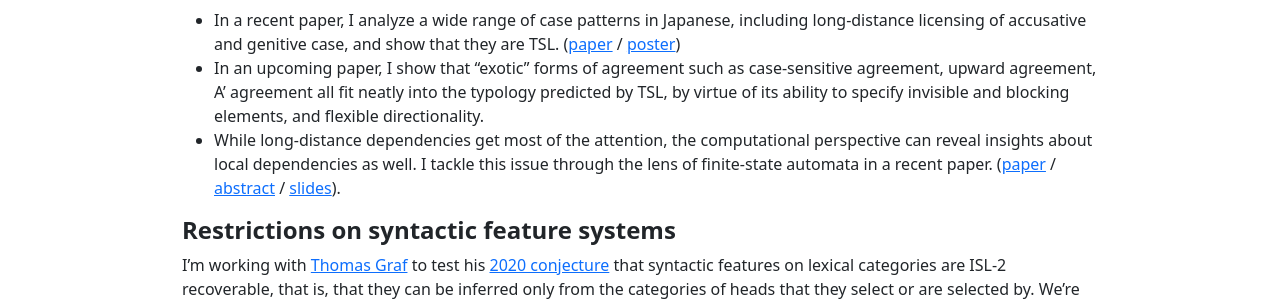
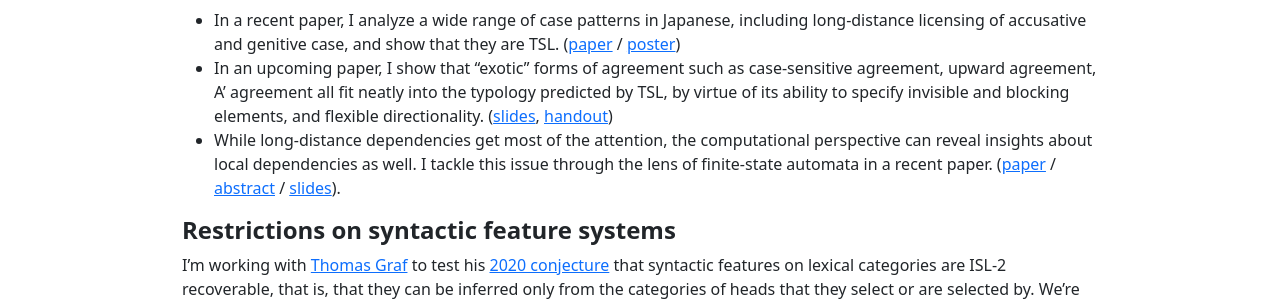
Before and after one commit to khanson679/khanson679.github.io, a Jekyll site: the page built from research.md, in a window 1280 px wide. Shown: the part 379-680 px from the top of the page. Built offline with Jekyll 4.4.1, drawn with Linux system fonts in a browser that asks for light colours.

Commit message:
Add NYU slides/handout.

```diff
--- a/research.md
+++ b/research.md
@@ -12,7 +12,7 @@ I'm primarily interested in syntax (sentence structure), computational linguisti
 Recent work suggests that a wide array of syntactic phenomena fall under the formal class TSL (tier-based strictly local), mirroring earlier findings in phonology and morphology. Syntactic phenomena studied to date include movement ([Graf 2022][graf2022-typology]), case ([Vu et al. 2019][vu.etal2019]), and licensing of anaphora and NPIs ([Graf & Shafiei 2019][graf.shafiei2019]). These results are promising, but the large degree of variation across languages combined the with abstractness of syntactic representations means that further cross-linguistic surveys and in-depth case studies are needed. My work focuses on the the typology of case and agreement configurations.
 
 - In a recent paper, I analyze a wide range of case patterns in Japanese, including long-distance licensing of accusative and genitive case, and show that they are TSL. ([paper][jpn-case] / [poster][jpn-case-poster])
-- In an upcoming paper, I show that "exotic" forms of agreement such as case-sensitive agreement, upward agreement, A' agreement all fit neatly into the typology predicted by TSL, by virtue of its ability to specify invisible and blocking elements, and flexible directionality.
+- In an upcoming paper, I show that "exotic" forms of agreement such as case-sensitive agreement, upward agreement, A' agreement all fit neatly into the typology predicted by TSL, by virtue of its ability to specify invisible and blocking elements, and flexible directionality. ([slides][tsl-agreement-slides], [handout][tsl-agreement-ho])
 - While long-distance dependencies get most of the attention, the computational perspective can reveal insights about local dependencies as well. I tackle this issue through the lens of finite-state automata in a recent paper. ([paper][sl-in-syntax] / [abstract][sl-in-syntax-abstract] / [slides][sl-in-syntax-slides]).
 
 [sl-in-syntax]: /files/hanson-cls-2023-sl-in-syntax.pdf
@@ -20,6 +20,8 @@ Recent work suggests that a wide array of syntactic phenomena fall under the for
 [sl-in-syntax-abstract]: /files/hanson-cls-2023-abstract.pdf
 [jpn-case]: https://scholarworks.umass.edu/scil/vol6/iss1/4
 [jpn-case-poster]: /files/hanson-scil2023-poster.pdf
+[tsl-agreement-slides]: /files/hanson-nyubb2023-agreement-slides.pdf
+[tsl-agreement-ho]: /files/hanson-nyubb2023-agreement-ho.pdf
 [graf2022-typology]: https://aclanthology.org/2022.scil-1.15/
 [graf.shafiei2019]: https://aclanthology.org/W19-0121/
 [vu.etal2019]: https://aclanthology.org/W19-0127/
```
